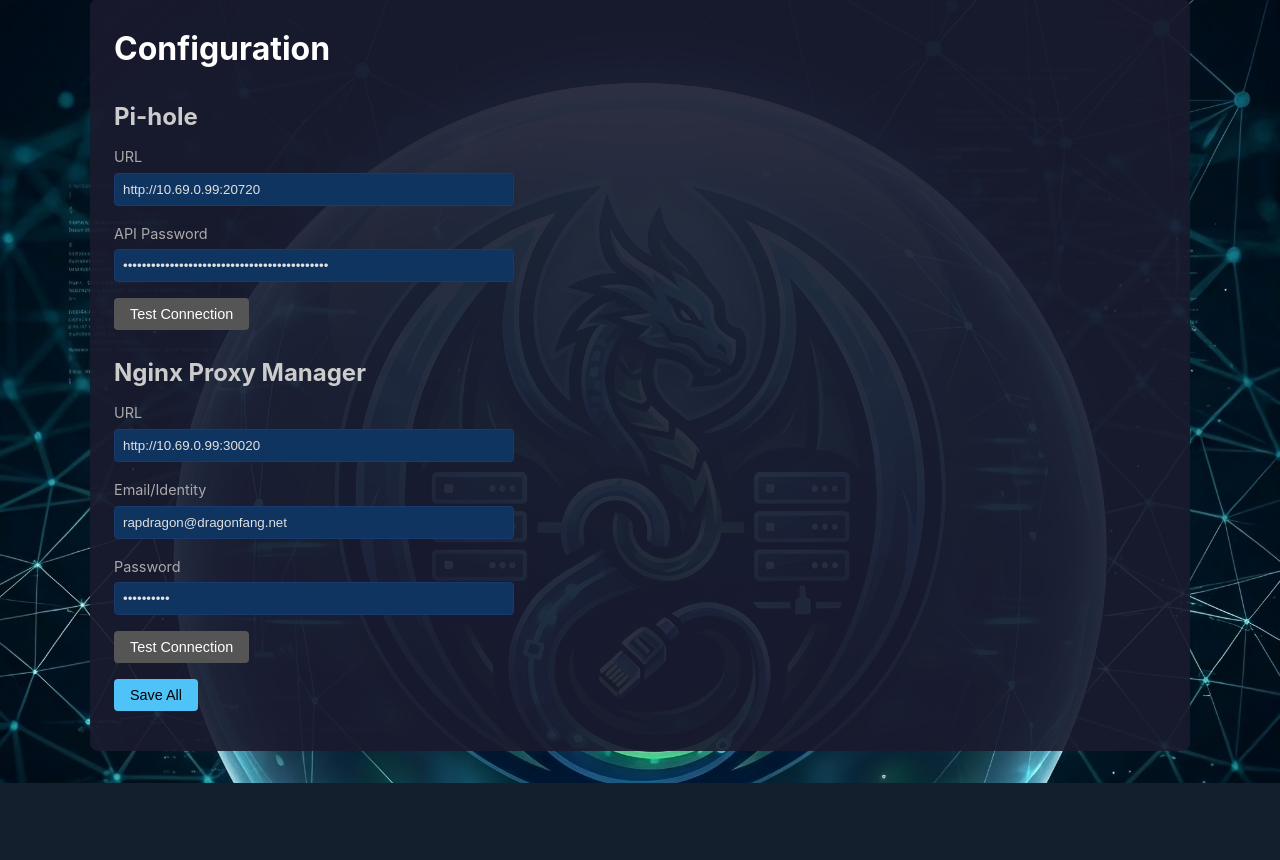
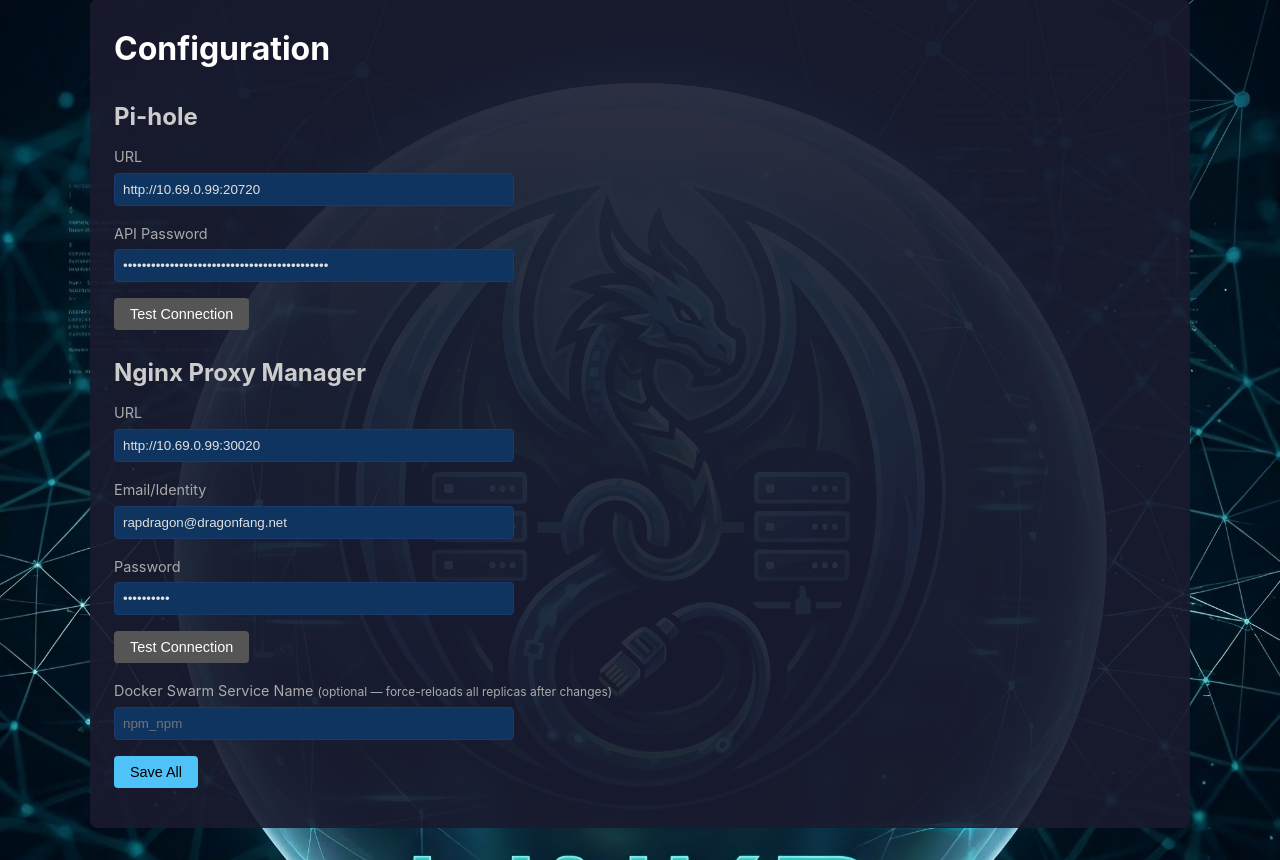
Before and after one commit to rapdragon/linkr, a Flask app: page /config in a window 1280 px wide. Shown: the part 85-945 px from the top of the page. Before the commit the page ends 868 px from the top, so only its background shows below. Run offline with Flask 3, Linux system fonts and the light colour scheme; a user stored in the database is signed in; data comes from the database, SQL or seed files in the repository; parts of the project's set-up code (start-up, migrations or seed data) failed here and were passed over.

Commit message:
v1.4.0 — Docker Swarm support for NPM multi-replica reload
After any NPM write operation (create/edit/delete proxy host), Linkr now
force-reloads all replicas of the NPM swarm service via the Docker socket.
This prevents the stale-nginx-config problem where only the replica that
received the API call updates its nginx config.

Configure via the new "Docker Swarm Service Name" field on the config page
(e.g. npm_npm). Requires /var/run/docker.sock mounted in the container.

Co-Authored-By: Claude Sonnet 4.6 <noreply@anthropic.com>

```diff
--- a/app.py
+++ b/app.py
@@ -1,4 +1,4 @@
-import os, sqlite3, secrets, time, socket, datetime
+import os, sqlite3, secrets, time, socket, datetime, http.client, json
 from functools import wraps
 from flask import Flask, render_template, request, redirect, url_for, session, flash, jsonify
 import requests as req
@@ -77,6 +77,52 @@ def set_config(key, value):
     db.execute('INSERT OR REPLACE INTO config (key, value) VALUES (?, ?)', (key, value))
     db.commit()
     db.close()
+
+
+# --- Docker Swarm Reload ---
+
+class _UnixSocketHTTPConnection(http.client.HTTPConnection):
+    def __init__(self, socket_path):
+        super().__init__('localhost')
+        self._socket_path = socket_path
+
+    def connect(self):
+        self.sock = socket.socket(socket.AF_UNIX, socket.SOCK_STREAM)
+        self.sock.connect(self._socket_path)
+
+
+def swarm_reload():
+    """Force-reload NPM swarm replicas after a config change. Silent no-op if not configured."""
+    service_name = get_config('npm_swarm_service', '')
+    if not service_name:
+        return
+    sock_path = '/var/run/docker.sock'
+    if not os.path.exists(sock_path):
+        app.logger.warning('Docker socket not found — swarm reload skipped')
+        return
+    try:
+        conn = _UnixSocketHTTPConnection(sock_path)
+        conn.request('GET', f'/services?filters={json.dumps({"name": [service_name]})}')
+        resp = conn.getresponse()
+        services = json.loads(resp.read())
+        if not services:
+            app.logger.warning(f'Swarm service {service_name!r} not found')
+            return
+        svc = services[0]
+        svc_id = svc['ID']
+        version = svc['Version']['Index']
+        spec = svc['Spec']
+        spec.setdefault('TaskTemplate', {})
+        spec['TaskTemplate']['ForceUpdate'] = spec['TaskTemplate'].get('ForceUpdate', 0) + 1
+        body = json.dumps(spec).encode()
+        conn = _UnixSocketHTTPConnection(sock_path)
+        conn.request('POST', f'/services/{svc_id}/update?version={version}', body=body,
+                     headers={'Content-Type': 'application/json'})
+        resp = conn.getresponse()
+        resp.read()
+        app.logger.info(f'Swarm reload triggered for {service_name} (HTTP {resp.status})')
+    except Exception as e:
+        app.logger.error(f'Swarm reload failed: {e}')
 
 
 # --- Auth ---
@@ -517,6 +563,7 @@ def add_fqdn():
         result = npm.create_proxy_host(domain, forward_host, forward_port,
                                        ssl=(cert_id > 0), cert_id=cert_id, force_ssl=force_ssl)
         if result:
+            swarm_reload()
             flash(f'Created {domain} successfully', 'success')
         else:
             flash('Failed to create proxy host in NPM', 'error')
@@ -547,6 +594,7 @@ def delete_fqdn(domain):
             pihole.delete_host(parts[0], domain)
             break
 
+    swarm_reload()
     flash(f'Deleted {domain}', 'success')
     return redirect(url_for('home'))
 
@@ -637,6 +685,7 @@ def edit_fqdn(domain):
                 'advanced_config': proxy.get('advanced_config', '')
             }
             npm.update_proxy_host(proxy['id'], updates)
+            swarm_reload()
 
         # Update DNS
         if new_dns_ip:
@@ -679,6 +728,7 @@ def config_page():
             set_config('npm_url', request.form['npm_url'].strip())
             set_config('npm_identity', request.form['npm_identity'].strip())
             set_config('npm_secret', request.form['npm_secret'].strip())
+            set_config('npm_swarm_service', request.form.get('npm_swarm_service', '').strip())
             flash('Connections saved', 'success')
         elif action == 'test_pihole':
             set_config('pihole_url', request.form['pihole_url'].strip())
@@ -702,7 +752,8 @@ def config_page():
                            pihole_password=get_config('pihole_password', ''),
                            npm_url=get_config('npm_url', ''),
                            npm_identity=get_config('npm_identity', ''),
-                           npm_secret=get_config('npm_secret', ''))
+                           npm_secret=get_config('npm_secret', ''),
+                           npm_swarm_service=get_config('npm_swarm_service', ''))
 
 
 @app.route('/config/users')
--- a/templates/config.html
+++ b/templates/config.html
@@ -32,6 +32,10 @@
     <div class="form-group">
         <button type="submit" name="action" value="test_npm" class="btn btn-secondary">Test Connection</button>
     </div>
+    <div class="form-group">
+        <label>Docker Swarm Service Name <small>(optional — force-reloads all replicas after changes)</small></label>
+        <input type="text" name="npm_swarm_service" value="{{ npm_swarm_service }}" placeholder="npm_npm">
+    </div>
 
     <div class="form-group">
         <button type="submit" name="action" value="save_connections" class="btn">Save All</button>
```
Also changed, not shown: CHANGELOG.md.
